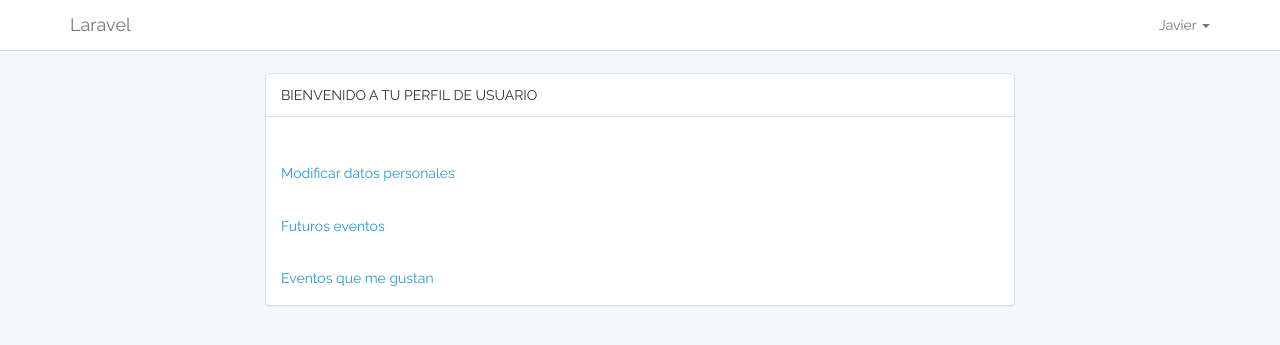
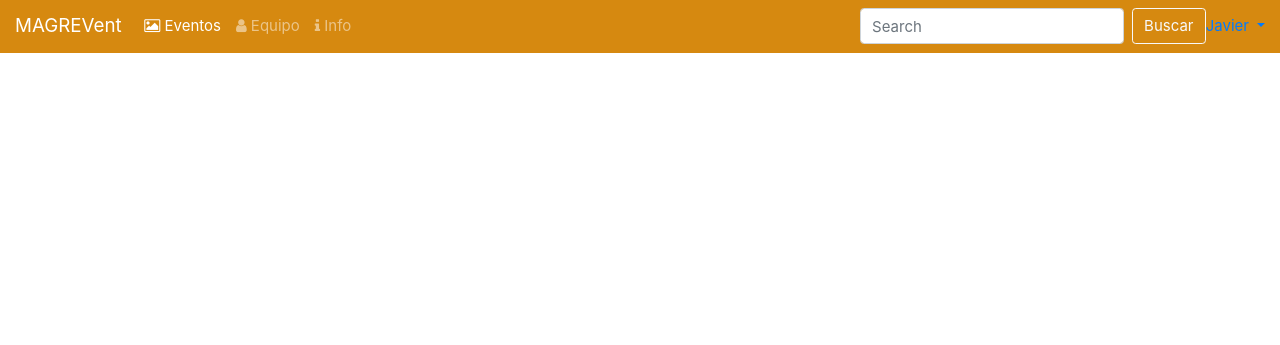
Before and after one commit to ajah1/MAGREvent, a Laravel app: page /home in a window 1280 px wide. Shown: the top 345 px of the page. Run offline with Laravel 8, Linux system fonts and the light colour scheme; a user stored in the database is signed in; data comes from the database, SQL or seed files in the repository; settings files or empty folders that the repository lacks are supplied; parts of the project's set-up code (start-up, migrations or seed data) failed here and were passed over; some libraries are stand-ins or nearby versions.

Commit message:
cambios nuevos de perfiles usuario

```diff
--- a/eventos/app/Http/Controllers/HomeController.php
+++ b/eventos/app/Http/Controllers/HomeController.php
@@ -25,4 +25,9 @@
     {
         return view('home');
     }
+
+    public function admin()
+    {
+        return view('admin');
+    }
 }
--- a/eventos/app/Http/Kernel.php
+++ b/eventos/app/Http/Kernel.php
@@ -57,5 +57,6 @@
         'can' => \Illuminate\Auth\Middleware\Authorize::class,
         'guest' => \App\Http\Middleware\RedirectIfAuthenticated::class,
         'throttle' => \Illuminate\Routing\Middleware\ThrottleRequests::class,
+        'miFiltro' => \App\Http\Middleware\controlLogin::class
     ];
 }
--- a/eventos/resources/views/home.blade.php
+++ b/eventos/resources/views/home.blade.php
@@ -1,36 +1,6 @@
-@extends('layouts.app')
+@extends('layouts.master')
 
-@section('content')
-<div class="container">
-    <div class="row">
-        <div class="col-md-8 col-md-offset-2">
-            <div class="panel panel-default">
-                <div class="panel-heading">BIENVENIDO A TU PERFIL DE USUARIO</div>
 
-                <div class="panel-body">
-                    @if (session('status'))
-                        <div class="alert alert-success">
-                            {{ session('status') }}
-                        </div>
-                    @endif
-                </div>
-                <div class="panel-body">
-                    <a>
-                        Modificar datos personales
-                    </a>
-                </div>
-                <div class="panel-body">
-                    <a>
-                        Futuros eventos
-                    </a>
-                </div>
-                <div class="panel-body">
-                    <a>
-                        Eventos que me gustan
-                    </a>
-                </div>
-            </div>
-        </div>
-    </div>
+<div style="magin-top:10%;">
+<h1 >hola</h1>
 </div>
-@endsection
--- a/eventos/resources/views/index.blade.php
+++ b/eventos/resources/views/index.blade.php
@@ -55,6 +55,7 @@
                   <ul class="dropdown-menu">
                       <li>
                         <div>
+
                           <a href="{{ route('home') }}">
                               Ver Perfil
                           </a>
--- a/eventos/resources/views/layouts/app.blade.php
+++ b/eventos/resources/views/layouts/app.blade.php
@@ -43,7 +43,7 @@
                     <ul class="nav navbar-nav navbar-right">
                         <!-- Authentication Links -->
                         @guest
-                            <li><a href="{{ route('login') }}">Login</a></li>
+                            <li><a class="nav-link" href="{{ route('login') }}"><i class="fa fa-user"></i>Login</a></li>
                             <li><a href="{{ route('register') }}">Register</a></li>
                         @else
                             <li class="dropdown">
--- a/eventos/resources/views/layouts/master.blade.php
+++ b/eventos/resources/views/layouts/master.blade.php
@@ -18,7 +18,7 @@
 	<div class="collapse navbar-collapse" id="navbarSupportedContent">
 		<ul class="navbar-nav mr-auto">
 			<li class="nav-item active">
-				<a class="nav-link" href="/#works"><i class="fa fa-image"></i> Eventos <span class="sr-only">(current)</span></a>
+				<a class="nav-link" href="/#work"><i class="fa fa-image"></i> Eventos <span class="sr-only">(current)</span></a>
 			</li>
 			<li class="nav-item">
 				<a class="nav-link" href="/#team"><i class="fa fa-user"></i> Equipo</a>
@@ -32,11 +32,49 @@
 			<button class="btn btn-outline-light my-2 my-sm-0" type="submit">Buscar</button>
 		</form>
 		<ul class="navbar-nav mr-right">
+
 			<li class="nav-item active">
-				<a class="nav-link" href="detalle.html"><i class="fa fa-user" aria-hidden="true"> Sign in</i></a>
-			</li>
-			<li class="nav-item active">
-				<a class="nav-link" href="#home"><i class="fa fa-sign-out" aria-hidden="true"> Sign out</i></a>
+				<!--a class="nav-link" href="{{ route('logout') }}"><i class="fa fa-sign-out" aria-hidden="true"> Sign out</i></a-->
+        <!-- Right Side Of Navbar -->
+        <ul class="nav navbar-nav navbar-right">
+          <!-- Authentication Links -->
+          @guest
+          <li class="nav-item active">
+            <a class="nav-link" href="{{ route('login') }}"><i class="fa fa-user" aria-hidden="true"> Sign in</i></a>
+          </li>
+          <li class="nav-item active">
+            <a class="nav-link" href="{{ route('register') }}">Register</a>
+          </li>
+          @else
+              <li class="dropdown">
+                  <a href="#" class="dropdown-toggle" data-toggle="dropdown" role="button" aria-expanded="false" aria-haspopup="true" v-pre>
+                      {{ Auth::user()->name }} <span class="caret"></span>
+                  </a>
+
+                  <ul class="dropdown-menu">
+                      <li>
+                        <div>
+
+                          <a href="{{ route('home') }}">
+                              Ver Perfil
+                          </a>
+                          </div>
+
+                          <div>
+                          <a href="{{ route('logout') }}"
+                              onclick="event.preventDefault();
+                                        document.getElementById('logout-form').submit();">
+                              Logout
+                          </a>
+                          </div>
+                          <form id="logout-form" action="{{ route('logout') }}" method="POST" style="display: none;">
+                              {{ csrf_field() }}
+                          </form>
+                      </li>
+                  </ul>
+              </li>
+          @endguest
+      </ul>
 			</li>
 		</ul>
 	</div>
--- a/eventos/routes/web.php
+++ b/eventos/routes/web.php
@@ -10,8 +10,11 @@
 | contains the "web" middleware group. Now create something great!
 |
 */
+Route::get('/', 'EventosController@index');
 
-Route::get('/', 'EventosController@index');
+Route::get('/home', 'EventosController@index')->middleware('miFiltro');
+
+
 
 Route::get('/404', function () {
     return view('404');
@@ -21,9 +24,7 @@
     return view('buscar');
 });
 
-Route::get('/home', function () {
-    return view('index');
-});
+
 
 // Mostrar toda la informacion
 Route::get('usuarios', 'UsuariosController@index');
@@ -76,5 +77,9 @@
     "uses" => "PagosController@index"
 ]);
 Auth::routes();
+Route::get('/home', 'HomeController@index')->name('home');
 
-Route::get('/home', 'HomeController@index')->name('home');
+Route::get('admin', [
+    "as" => "admin",
+    "uses" => "HomeController@admin"
+]);
```
Also changed, not shown: eventos/app/Http/Middleware/RedirectIfAuthenticated.php (+9 -2 lines), eventos/app/Http/Middleware/controlLogin.php (added, +29 -0 lines), eventos/resources/views/admin.blade.php (added, +51 -0 lines), 5 other files.
